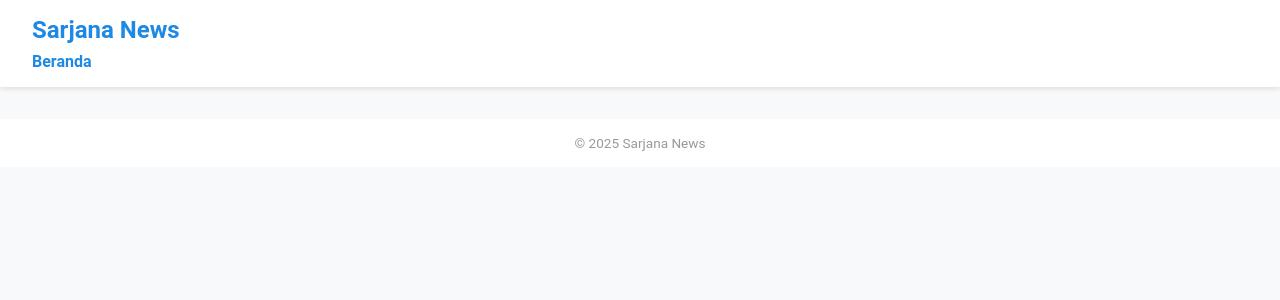
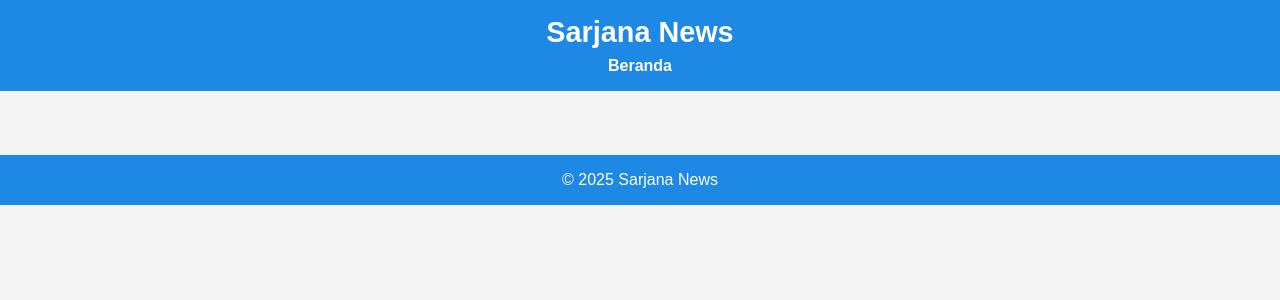
Before and after one commit to azmusweb/sarjana.web.id, a PHP site: page / in a window 1280 px wide. Shown: the top 300 px of the page. Run offline with PHP 8.4, Linux system fonts and the light colour scheme.

Commit message:
Update style.css

```diff
--- a/style.css
+++ b/style.css
@@ -1,92 +1,118 @@
-/* Global */
-* {
+/* Global Styles */
+body {
+  font-family: Arial, sans-serif;
   margin: 0;
   padding: 0;
-  box-sizing: border-box;
-  font-family: 'Roboto', sans-serif;
+  background: #f4f4f4;
+  color: #333;
 }
-body {
-  background: #f8f9fa;
-  color: #212529;
+
+a {
+  text-decoration: none;
+  color: inherit;
+}
+
+.container {
+  width: 95%;
+  max-width: 1000px;
+  margin: auto;
+  padding: 1rem;
 }
 
 /* Header */
 header {
-  background: #ffffff;
-  padding: 1rem 2rem;
-  box-shadow: 0 2px 5px rgba(0,0,0,0.1);
+  background: #1e88e5;
+  color: white;
+  padding: 1rem 0;
+  text-align: center;
 }
+
 header h1 {
-  color: #1e88e5;
-  font-size: 1.5rem;
+  margin: 0;
+  font-size: 1.8rem;
 }
+
 nav {
   margin-top: 0.5rem;
 }
+
 nav a {
-  margin-right: 1rem;
-  color: #1e88e5;
-  text-decoration: none;
+  color: #fff;
+  margin: 0 10px;
   font-weight: bold;
 }
 
-/* Container */
-.container {
-  max-width: 1000px;
-  margin: 2rem auto;
-  padding: 0 1rem;
+/* Card for index.html */
+.card {
+  background: #fff;
+  padding: 1rem;
+  margin-bottom: 1rem;
+  border-radius: 8px;
+  box-shadow: 0 2px 5px rgba(0,0,0,0.1);
+  transition: transform 0.2s ease;
 }
 
-/* Card Berita */
-.card {
-  background: #ffffff;
-  margin-bottom: 1.5rem;
-  padding: 1rem;
-  border-radius: 8px;
-  box-shadow: 0 2px 8px rgba(0,0,0,0.05);
+.card:hover {
+  transform: scale(1.02);
 }
+
 .card img {
   width: 100%;
-  height: auto;
-  border-radius: 5px;
+  max-height: 200px;
+  object-fit: cover;
+  border-radius: 4px;
 }
+
 .card h2 {
-  font-size: 1.25rem;
-  margin: 0.75rem 0 0.5rem;
+  font-size: 1.2rem;
+  margin: 0.5rem 0;
 }
+
 .card p {
-  color: #666;
-  font-size: 0.9rem;
+  font-size: 0.95rem;
+  color: #555;
 }
 
 /* Konten Berita */
-.content img {
+#konten-berita img {
   width: 100%;
-  height: auto;
-  border-radius: 8px;
+  max-height: 400px;
+  object-fit: cover;
   margin-bottom: 1rem;
 }
-.content h2 {
-  font-size: 2rem;
-  margin-bottom: 1rem;
+
+#konten-berita h2 {
+  font-size: 1.5rem;
+  margin-top: 0;
 }
+
 .meta {
   color: #888;
   font-size: 0.9rem;
   margin-bottom: 1rem;
 }
+
 .body {
-  line-height: 1.7;
   font-size: 1.1rem;
-  color: #333;
+  line-height: 1.6;
 }
 
 /* Footer */
 footer {
-  background: #ffffff;
+  background: #1e88e5;
+  color: white;
   text-align: center;
   padding: 1rem;
-  font-size: 0.85rem;
   margin-top: 2rem;
-  color: #999;
 }
+
+/* Responsive */
+@media screen and (max-width: 600px) {
+  .card h2 {
+    font-size: 1rem;
+  }
+
+  .card p, .body {
+    font-size: 0.95rem;
+  }
+}
```
